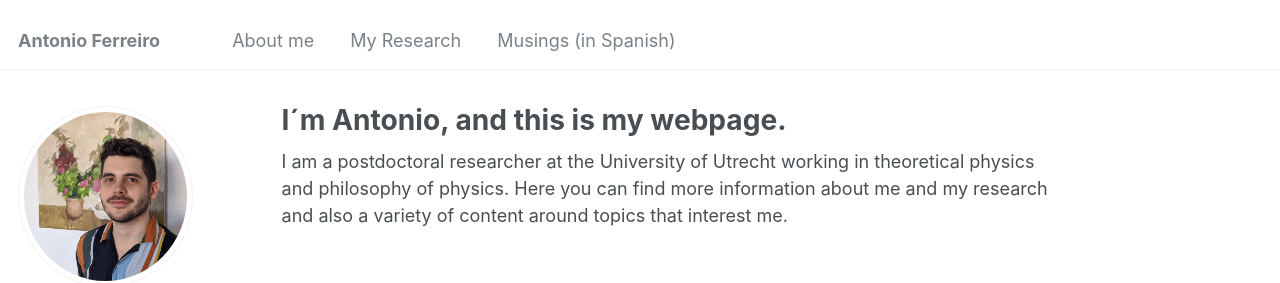
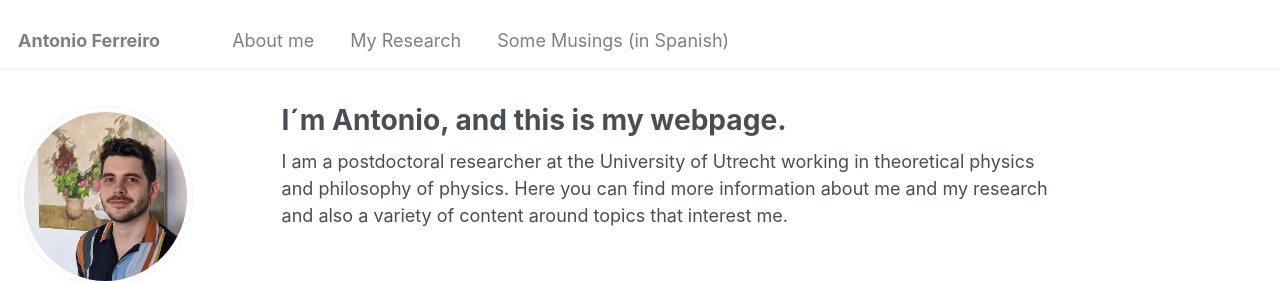
Before and after one commit to Anfedea/anfedea.github.io, a Jekyll site: the page built from _pages/about.md, in a window 1280 px wide. Shown: the top 283 px of the page. Built offline with Jekyll 4.4.1, drawn with Linux system fonts in a browser that asks for light colours; some web fonts are replaced.

Commit message:
Update navigation.yml

```diff
--- a/_data/navigation.yml
+++ b/_data/navigation.yml
@@ -11,5 +11,5 @@ main:
   - title: "My Research"
     url: /My Research/
 
-  - title: "Musings (in Spanish)"
+  - title: "Some Musings (in Spanish)"
     url: /year-archive/
```
